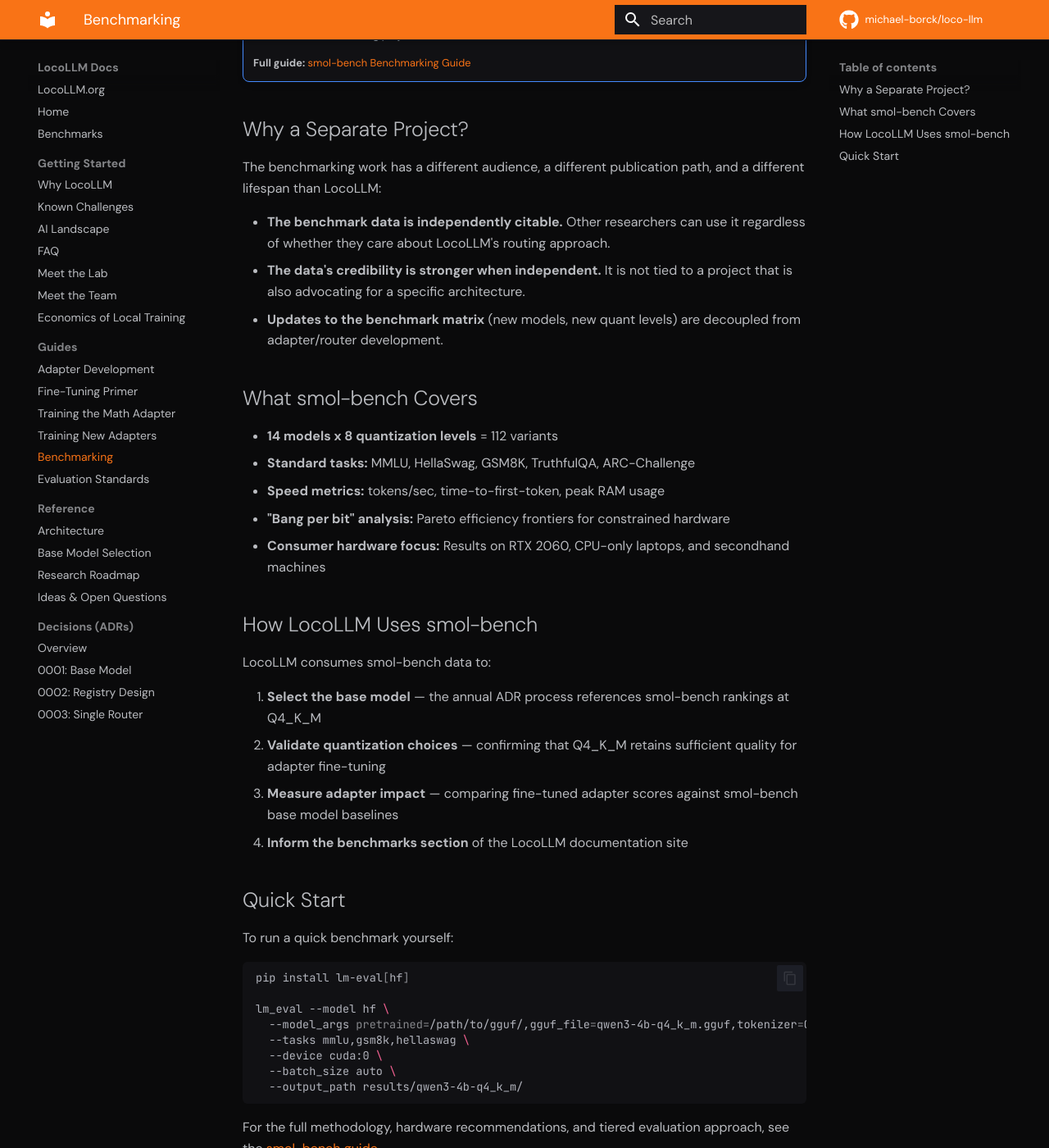
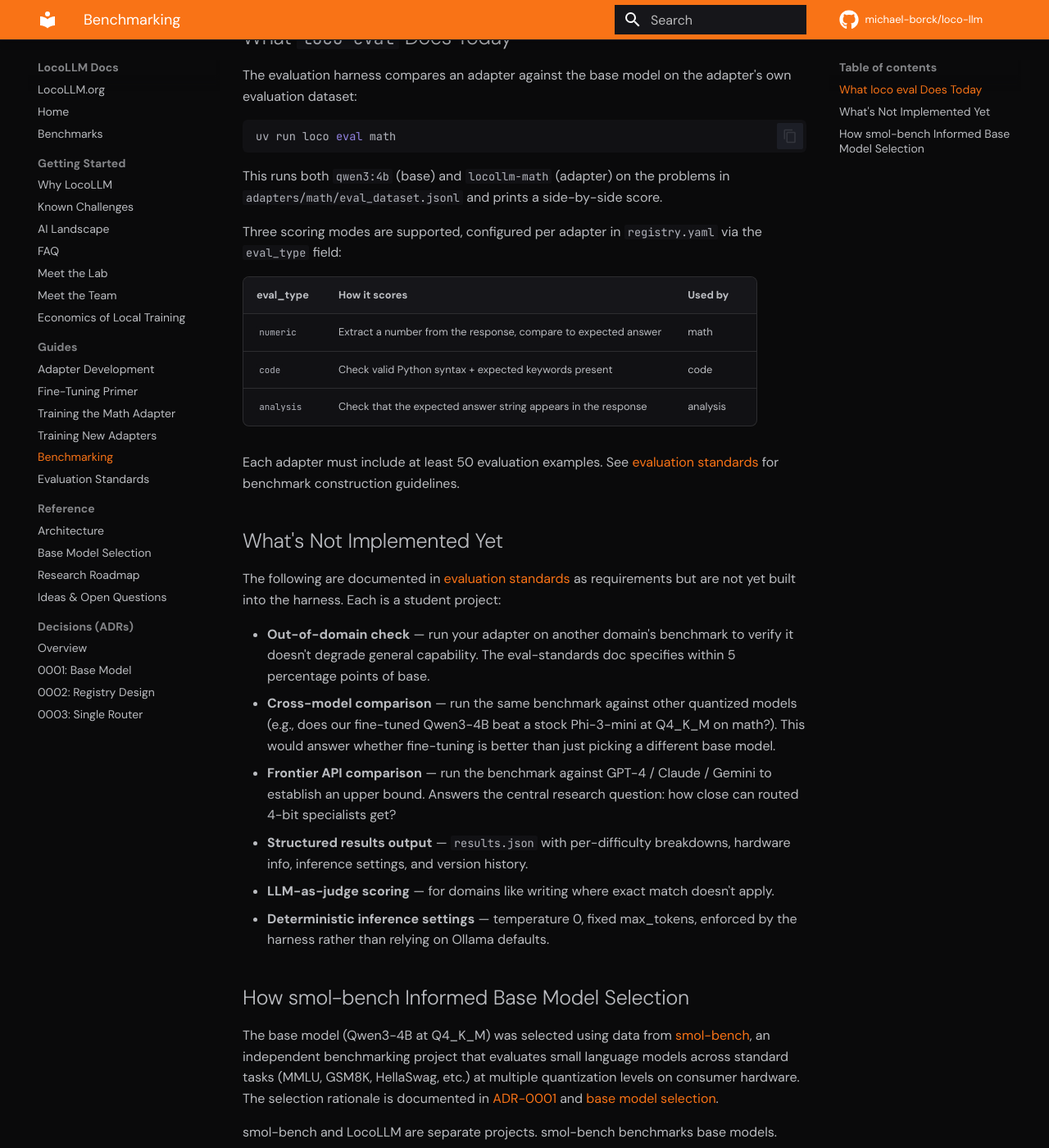
Before and after one commit to michael-borck/loco-llm, an MkDocs documentation site: the page built from docs/benchmarking-guide.md, in a window 1280 px wide and 1400 px high, scrolled down 218 px. Shown: the whole window at 82% size. Built offline with MkDocs 1.6.1 and Material for MkDocs 9.7.7, drawn with Linux system fonts in a browser that asks for light colours; comment, search, counter and statistics services are not loaded; some of the changed text lies outside the part shown.

Commit message:
Rewrite benchmarking guide: focus on adapter eval, not smol-bench
Replace smol-bench-heavy content with what students actually need:
what loco eval does today, what's not implemented yet (with each
gap flagged as a student project), and a single paragraph on how
smol-bench informed base model selection.

Co-Authored-By: Claude Opus 4.6 <noreply@anthropic.com>

````diff
--- a/docs/benchmarking-guide.md
+++ b/docs/benchmarking-guide.md
@@ -1,48 +1,40 @@
 # Benchmarking Guide
 
-!!! note "Moved to smol-bench"
-    The full benchmarking methodology, test matrix, and tooling guide have been moved to [smol-bench](https://github.com/michael-borck/smol-bench) — a standalone benchmarking project that LocoLLM uses as its data source.
+How LocoLLM adapters are evaluated and how the results fit into the bigger picture.
 
-    **Full guide:** [smol-bench Benchmarking Guide](https://michael-borck.github.io/smol-bench/guide/)
+## What `loco eval` Does Today
 
-## Why a Separate Project?
-
-The benchmarking work has a different audience, a different publication path, and a different lifespan than LocoLLM:
-
-- **The benchmark data is independently citable.** Other researchers can use it regardless of whether they care about LocoLLM's routing approach.
-- **The data's credibility is stronger when independent.** It is not tied to a project that is also advocating for a specific architecture.
-- **Updates to the benchmark matrix** (new models, new quant levels) are decoupled from adapter/router development.
-
-## What smol-bench Covers
-
-- **14 models x 8 quantization levels** = 112 variants
-- **Standard tasks:** MMLU, HellaSwag, GSM8K, TruthfulQA, ARC-Challenge
-- **Speed metrics:** tokens/sec, time-to-first-token, peak RAM usage
-- **"Bang per bit" analysis:** Pareto efficiency frontiers for constrained hardware
-- **Consumer hardware focus:** Results on RTX 2060, CPU-only laptops, and secondhand machines
-
-## How LocoLLM Uses smol-bench
-
-LocoLLM consumes smol-bench data to:
-
-1. **Select the base model** — the annual ADR process references smol-bench rankings at Q4_K_M
-2. **Validate quantization choices** — confirming that Q4_K_M retains sufficient quality for adapter fine-tuning
-3. **Measure adapter impact** — comparing fine-tuned adapter scores against smol-bench base model baselines
-4. **Inform the benchmarks section** of the LocoLLM documentation site
-
-## Quick Start
-
-To run a quick benchmark yourself:
+The evaluation harness compares an adapter against the base model on the adapter's own evaluation dataset:
 
 ```bash
-pip install lm-eval[hf]
-
-lm_eval --model hf \
-  --model_args pretrained=/path/to/gguf/,gguf_file=qwen3-4b-q4_k_m.gguf,tokenizer=Qwen/Qwen3-4B-Instruct \
-  --tasks mmlu,gsm8k,hellaswag \
-  --device cuda:0 \
-  --batch_size auto \
-  --output_path results/qwen3-4b-q4_k_m/
+uv run loco eval math
 ```
 
-For the full methodology, hardware recommendations, and tiered evaluation approach, see the [smol-bench guide](https://michael-borck.github.io/smol-bench/guide/).
+This runs both `qwen3:4b` (base) and `locollm-math` (adapter) on the problems in `adapters/math/eval_dataset.jsonl` and prints a side-by-side score.
+
+Three scoring modes are supported, configured per adapter in `registry.yaml` via the `eval_type` field:
+
+| eval_type | How it scores | Used by |
+|-----------|---------------|---------|
+| `numeric` | Extract a number from the response, compare to expected answer | math |
+| `code` | Check valid Python syntax + expected keywords present | code |
+| `analysis` | Check that the expected answer string appears in the response | analysis |
+
+Each adapter must include at least 50 evaluation examples. See [evaluation standards](evaluation-standards.md) for benchmark construction guidelines.
+
+## What's Not Implemented Yet
+
+The following are documented in [evaluation standards](evaluation-standards.md) as requirements but are not yet built into the harness. Each is a student project:
+
+- **Out-of-domain check** — run your adapter on another domain's benchmark to verify it doesn't degrade general capability. The eval-standards doc specifies within 5 percentage points of base.
+- **Cross-model comparison** — run the same benchmark against other quantized models (e.g., does our fine-tuned Qwen3-4B beat a stock Phi-3-mini at Q4_K_M on math?). This would answer whether fine-tuning is better than just picking a different base model.
+- **Frontier API comparison** — run the benchmark against GPT-4 / Claude / Gemini to establish an upper bound. Answers the central research question: how close can routed 4-bit specialists get?
+- **Structured results output** — `results.json` with per-difficulty breakdowns, hardware info, inference settings, and version history.
+- **LLM-as-judge scoring** — for domains like writing where exact match doesn't apply.
+- **Deterministic inference settings** — temperature 0, fixed max_tokens, enforced by the harness rather than relying on Ollama defaults.
+
+## How smol-bench Informed Base Model Selection
+
+The base model (Qwen3-4B at Q4_K_M) was selected using data from [smol-bench](https://github.com/michael-borck/smol-bench), an independent benchmarking project that evaluates small language models across standard tasks (MMLU, GSM8K, HellaSwag, etc.) at multiple quantization levels on consumer hardware. The selection rationale is documented in [ADR-0001](adr/0001-base-model-qwen3-4b.md) and [base model selection](base-model-selection.md).
+
+smol-bench and LocoLLM are separate projects. smol-bench benchmarks base models. LocoLLM benchmarks what fine-tuning adds on top.
````
